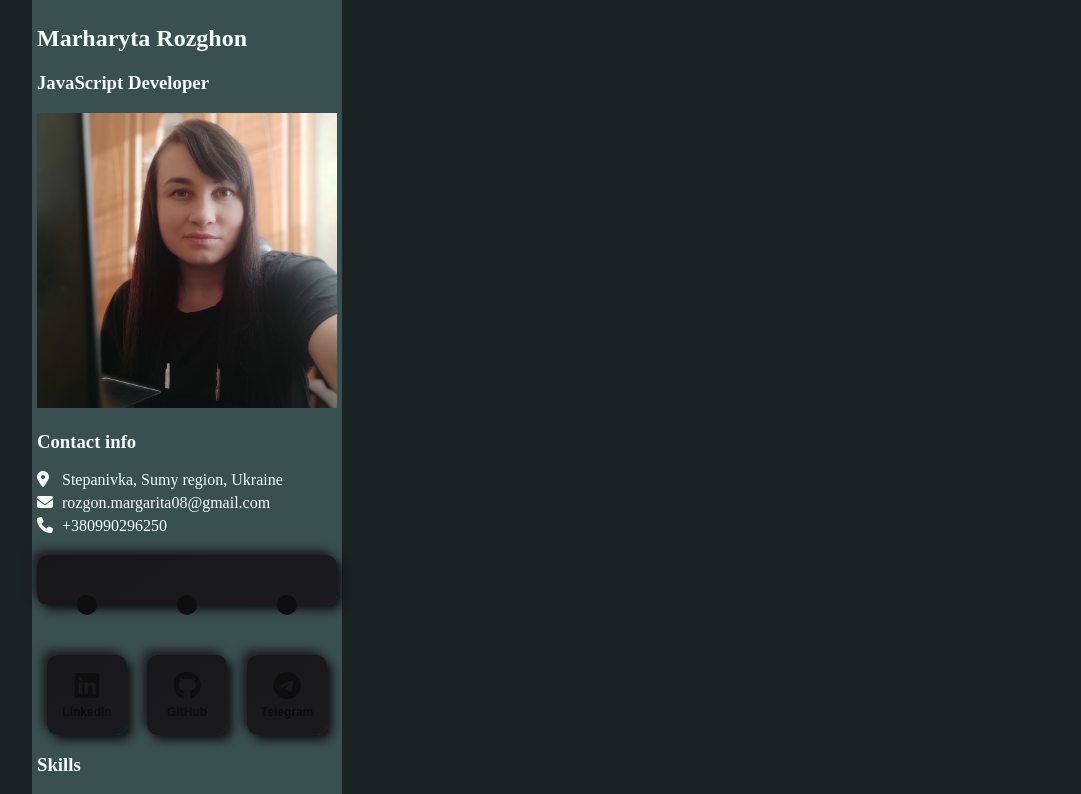
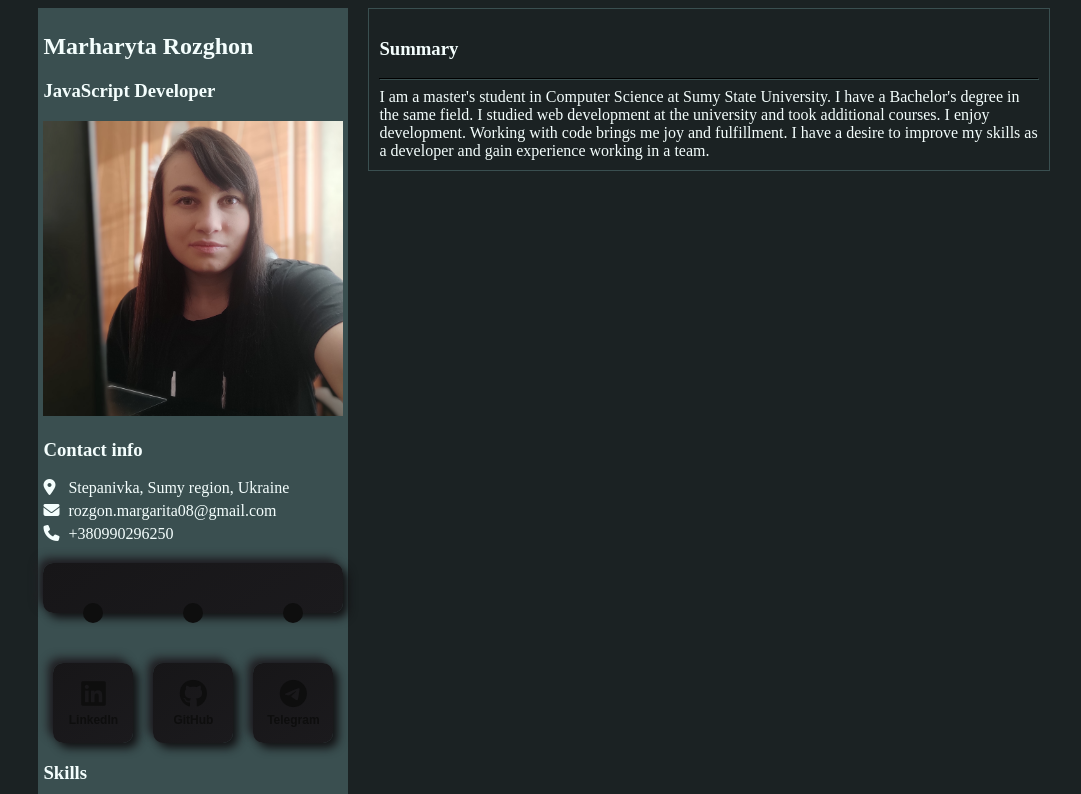
Before and after one commit to marharita08/resume, a React (Create React App) app: page / in a window 1280 px wide. Shown: the top 794 px of the page, without its empty margins (96-1177 px from the left). Built offline with nearby package versions, Linux system fonts and the light colour scheme.

Commit message:
add summary

```diff
--- a/src/App.css
+++ b/src/App.css
@@ -1,9 +1,8 @@
 body {
-  margin: 0;
+  background-color: #1B2223;
+  color: #F4FEFD;
 }
 .resume-container {
-  background-color: #1B2223;
-  color: #F4FEFD;
   display: flex;
   flex-direction: column;
   padding: 0;
--- a/src/App.tsx
+++ b/src/App.tsx
@@ -1,11 +1,13 @@
 import React from "react";
 import "./App.css";
 import {Aside} from "./components/aside/Aside";
+import {Main} from "./components/main/Main";
 
 function App() {
   return (
     <div className="resume-container">
       <Aside/>
+      <Main/>
     </div>
   );
 }
--- /dev/null
+++ b/src/components/main/Main.tsx
@@ -0,0 +1,11 @@
+import React from "react";
+import {Summary} from "./summary/Summary";
+
+
+export const Main = () => {
+  return (
+    <main className="main-container">
+      <Summary/>
+    </main>
+  )
+}
--- /dev/null
+++ b/src/components/main/MainItem.tsx
@@ -0,0 +1,16 @@
+import React from "react";
+
+interface Props {
+  heading: string,
+  children: React.ReactNode
+}
+
+export const MainItem: React.FC<Props> = ({heading, children}) => {
+  return (
+    <div className={"main-item"}>
+      <h3>{heading}</h3>
+      <hr/>
+      {children}
+    </div>
+  )
+}
--- /dev/null
+++ b/src/components/main/summary/Summary.tsx
@@ -0,0 +1,14 @@
+import React from "react";
+import {MainItem} from "../MainItem";
+
+export const Summary = () => {
+  return (
+    <MainItem heading={"Summary"}>
+      I am a master's student in Computer Science at Sumy State University. I have a Bachelor's degree in the same
+      field.
+      I studied web development at the university and took additional courses.
+      I enjoy development. Working with code brings me joy and fulfillment.
+      I have a desire to improve my skills as a developer and gain experience working in a team.
+    </MainItem>
+  )
+}
```
Also changed, not shown: src/components/main/SubItem.ts (added, +15 -0 lines).
